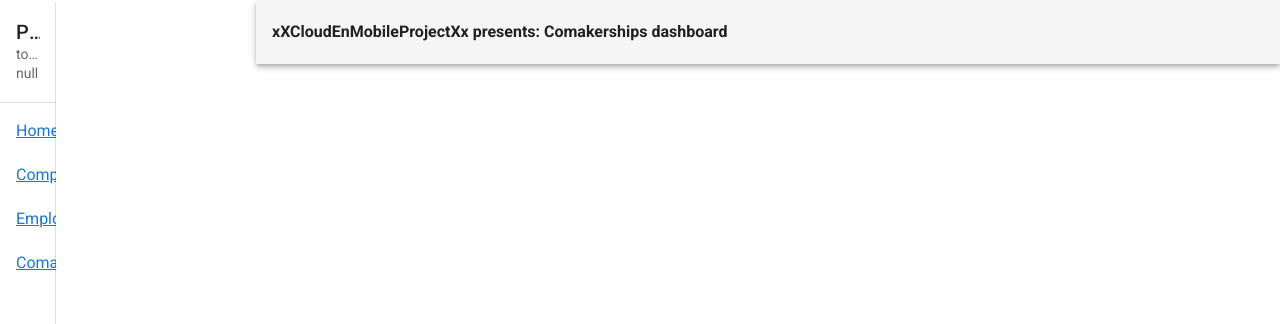
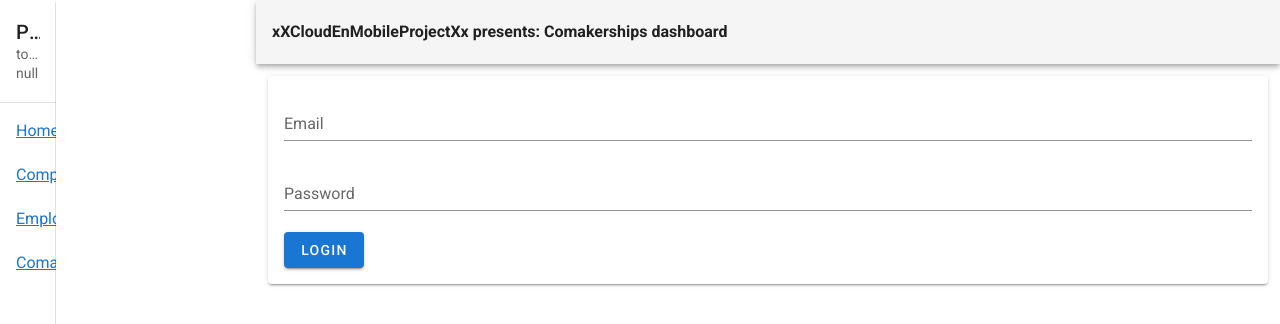
Before and after one commit to Jmoritdev/ComakershipsFrontend, a Vue app: page / in a window 1280 px wide. Shown: the top 324 px of the page. Built offline with nearby package versions, Linux system fonts and the light colour scheme.

Commit message:
Login screen message if already logged in

```diff
--- a/src/components/Login.vue
+++ b/src/components/Login.vue
@@ -1,7 +1,6 @@
 <template>
   <div>
-    <div v-if="$store.state.isAuthenticated === false">
-      <v-card ref="form">
+      <v-card v-if="$store.state.user.token === null" ref="form">
         <v-card-text>
           <v-alert v-if="authData.error" type="error">
             {{ authData.error }}
@@ -21,12 +20,10 @@
           <v-btn color="primary" @click="login"> Login</v-btn>
         </v-card-text>
       </v-card>
-    </div>
-    <div v-if="$store.state.isAuthenticated === true">
-      <v-card>
+
+      <v-card v-if="$store.state.user.token !== null">
         <h1> You are already logged in, explore the app through the menu on the left. </h1>
       </v-card>
-    </div>
   </div>
 </template>
 
@@ -47,6 +44,8 @@ export default {
       await this.$store.dispatch("login", this.authData);
     },
   },
+  computed: {
+  }
 };
 </script>
 
--- a/src/store/user.js
+++ b/src/store/user.js
@@ -67,7 +67,7 @@ export const userStore = {
     },
     getters: {
         isAuthenticated(state) {
-            return state.token != null;
+            return state.token !== null;
         },
         userId(state) {
             return state.userId;
```
